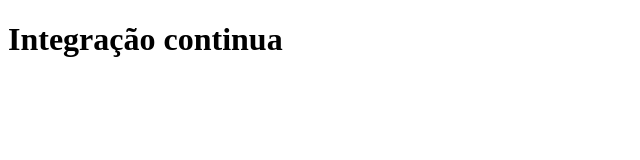
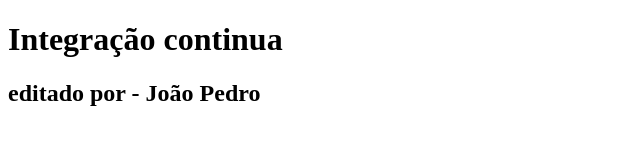
Before and after one commit to St33rn/cicd, a plain HTML site: page index.html in a window 1280 px wide. Shown: the whole page, without its empty margins (0-640 px from the left). Drawn offline with Linux system fonts and the light colour scheme.

Commit message:
commit João Pedro

```diff
--- a/index.html
+++ b/index.html
@@ -8,5 +8,6 @@
 </head>
 <body>
     <h1>Integração continua</h1>
+    <h2>editado por - João Pedro</h2>
 </body>
 </html>
```
